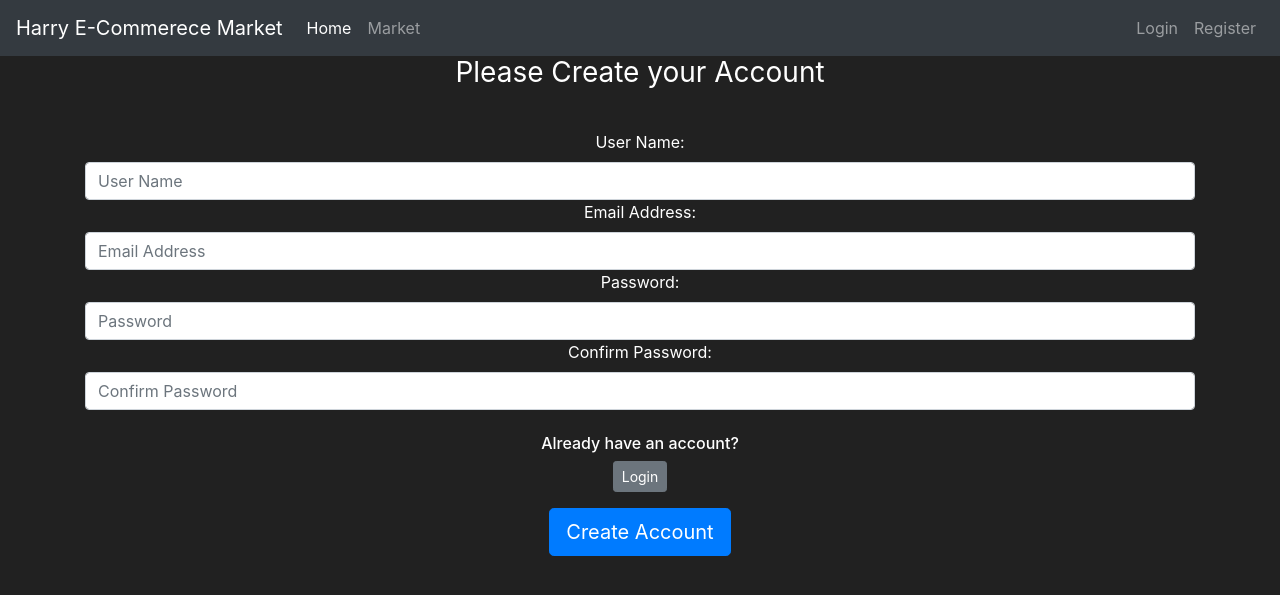
After one commit to harry774/e_commerce, a Flask app: page /register in a window 1280 px wide. The commit adds this page. Shown: the top 595 px of the page. Run offline with Flask 2, Linux system fonts and the light colour scheme; some libraries are stand-ins or nearby versions.

Commit message:
Hash password | added new HTML page

```diff
--- /dev/null
+++ b/market/forms.py
@@ -0,0 +1,29 @@
+from ast import Pass
+from xml.dom import ValidationErr
+from flask_wtf import FlaskForm
+from wtforms import StringField, PasswordField, SubmitField
+from wtforms.validators import Length, EqualTo, Email, DataRequired, ValidationError
+from market.models import User
+
+class RegisterForm(FlaskForm):
+    def validate_username(self, username_to_check):
+        user = User.query.filter_by(username=username_to_check.data).first()
+        if user:
+            raise ValidationError('Username already exists! Please try different username')
+
+    def validate_email_address(self, email_address_to_check):
+        email_address = User.query.filter_by(email_address=email_address_to_check.data).first()
+        if email_address:
+            raise ValidationError('Email already exists! Please try different email adress')
+
+    username = StringField(label='User Name:', validators=[Length(min=2, max=30), DataRequired()])
+    email_address = StringField(label='Email Address:', validators=[Email(), DataRequired()])
+    password1 = PasswordField(label='Password:', validators=[Length(min=6), DataRequired()])
+    password2 = PasswordField(label='Confirm Password:', validators=[EqualTo('password1'), DataRequired()])
+    submit = SubmitField(label='Create Account')
+
+
+class LoginFrom(FlaskForm):
+    username = StringField(label='User Name:', validators=[DataRequired()])
+    password = PasswordField(label='Password:', validators=[DataRequired()])
+    submit = SubmitField(label='Sign in')
--- /dev/null
+++ b/market/routes.py
@@ -0,0 +1,44 @@
+from market import app
+from flask import render_template, redirect, url_for, flash
+from market.models import Item, User
+from market.forms import RegisterForm, LoginFrom
+from market import db
+from flask_login import login_user
+
+@app.route("/")
+@app.route('/home')
+def home_page():
+    return render_template('home.html')
+
+@app.route('/market')
+def market_page():
+    items = Item.query.all()
+    return render_template('market.html', items=items)
+
+@app.route('/register', methods=['GET', 'POST'])
+def register_page():
+    form = RegisterForm()
+    if form.validate_on_submit():
+        user_to_create = User(username=form.username.data,
+                              email_address=form.email_address.data,
+                              password=form.password1.data)
+        db.session.add(user_to_create)
+        db.session.commit()
+        return redirect(url_for('market_page'))
+    if form.errors != {}:
+        for err_msg in form.errors.values():
+            flash(f'There was an error with creating user: {err_msg}', category='danger')
+    return render_template('register.html', form=form)
+
+@app.route('/login', methods=['GET', 'POST'])
+def login_page():
+    form = LoginFrom()
+    if form.validate_on_submit():
+        attempted_user = User.query.filter_by(username=form.username.data).first()
+        if attempted_user and attempted_user.check_password_correction(attempted_password=form.password.data):
+            login_user(attempted_user)
+            flash(f'Success! You are logged in as: {attempted_user.username}', category='success')
+            return redirect(url_for('market_page'))
+        else:
+            flash('Username and password do not match! Please try again', category='danger')
+    return render_template('login.html', form = form)
--- a/templates/base.html
+++ b/market/templates/base.html
@@ -27,16 +27,46 @@
                     <a class="nav-link" href="{{ url_for('market_page') }}">Market</a>
                 </li>
             </ul>
+                {% if current_user.is_authenticated %}
                     <ul class="navbar-nav">
                         <li class="nav-item">
-                    <a class="nav-link" href="#">Login</a>
+                            <a class="nav-link" style="color: lawngreen; font-weight: bold">
+                                <i class="fas fa-coins"></i>
+                                {{ current_user.budget }}
+                            </a>
                         </li>
                         <li class="nav-item">
-                    <a class="nav-link" href="#">Register</a>
+                            <a class="nav-link">Welcome, {{ current_user.username }}</a>
+                        </li>
+                        <li class="nav-item">
+                            <a class="nav-link" href="#">Logout</a>
                         </li>
                     </ul>
+                {% else %}
+                    <ul class="navbar-nav">
+                        <li class="nav-item">
+                            <a class="nav-link" href="{{ url_for('login_page') }}">Login</a>
+                        </li>
+                        <li class="nav-item">
+                            <a class="nav-link" href="{{ url_for('register_page') }}">Register</a>
+                        </li>
+                    </ul>
+                {% endif %}
+
         </div>
       </nav>
+        {% with messages = get_flashed_messages(with_categories=true) %}
+            {% if messages %}
+                {% for category, message in messages %}
+                    <div class="alert alert-{{ category }}">
+                        <button type="button" class="m1-2 mb-1 close" data-dismiss="alert" aria-label="Close">
+                            <span aria-hidden="true">&times;</span>
+                        </button>
+                        {{ message }}
+                    </div>
+                {% endfor %}
+            {% endif %}
+        {% endwith %}
         {% block content %}
 
         {% endblock%}
@@ -44,7 +74,7 @@
 
       <!-- Optional JavaScript -->
       <!-- jQuery first, then Popper.js, then Bootstrap JS -->
-      <script src='https://kit.fontawesome.com/a076d05399.js'></script>
+      <script src="https://kit.fontawesome.com/a076d05399.js" crossorigin="anonymous"></script>
       <script src="https://code.jquery.com/jquery-3.5.1.slim.min.js" integrity="sha384-DfXdz2htPH0lsSSs5nCTpuj/zy4C+OGpamoFVy38MVBnE+IbbVYUew+OrCXaRkfj" crossorigin="anonymous"></script>
       <script src="https://cdn.jsdelivr.net/npm/popper.js@1.16.1/dist/umd/popper.min.js" integrity="sha384-9/reFTGAW83EW2RDu2S0VKaIzap3H66lZH81PoYlFhbGU+6BZp6G7niu735Sk7lN" crossorigin="anonymous"></script>
       <script src="https://stackpath.bootstrapcdn.com/bootstrap/4.5.2/js/bootstrap.min.js" integrity="sha384-B4gt1jrGC7Jh4AgTPSdUtOBvfO8shuf57BaghqFfPlYxofvL8/KUEfYiJOMMV+rV" crossorigin="anonymous"></script>
--- /dev/null
+++ b/market/templates/register.html
@@ -0,0 +1,37 @@
+{% extends 'base.html' %}
+
+{% block title %}
+Register Page
+{% endblock %}
+
+{% block content %}
+<body class="text-center">
+    <div class="container">
+        <form method="POST", class="form-register" style="color:white">
+            {{ form.hidden_tag() }}
+            <h1 class="h3 mb-3 font-weight-normal">
+                Please Create your Account
+            </h1>
+            <br>
+            {{ form.username.label() }}
+            {{ form.username(class="form-control", placeholder="User Name") }}
+
+            {{ form.email_address.label() }}
+            {{ form.email_address(class="form-control", placeholder="Email Address") }}
+
+            {{ form.password1.label() }}
+            {{ form.password1(class="form-control", placeholder="Password") }}
+
+            {{ form.password2.label() }}
+            {{ form.password2(class="form-control", placeholder="Confirm Password") }}
+
+            <br>
+            <div class="checkbox mb-3">
+                <h6>Already have an account?</h6>
+                <a class="btn btn-sm btn-secondary" href="{{ url_for('login_page') }}">Login</a>
+             </div>
+            {{ form.submit(class="btn btn-lg bdtn-block btn-primary") }}
+        </form>
+    </div>
+</body>
+{% endblock %}
--- /dev/null
+++ b/run.py
@@ -0,0 +1,4 @@
+from market import app
+
+if __name__ == '__main__':
+    app.run(debug=True)
```
Also changed, not shown: market.py (deleted, +0 -29 lines), market/__init__.py (added, +12 -0 lines), market/models.py (added, +36 -0 lines), market/templates/login.html (added, +36 -0 lines), market.db (deleted), market/market.db (added), market/templates/home.html (renamed from templates/home.html), market/templates/market.html (renamed from templates/market.html). Lines whose indentation alone changed are shown as unchanged.
